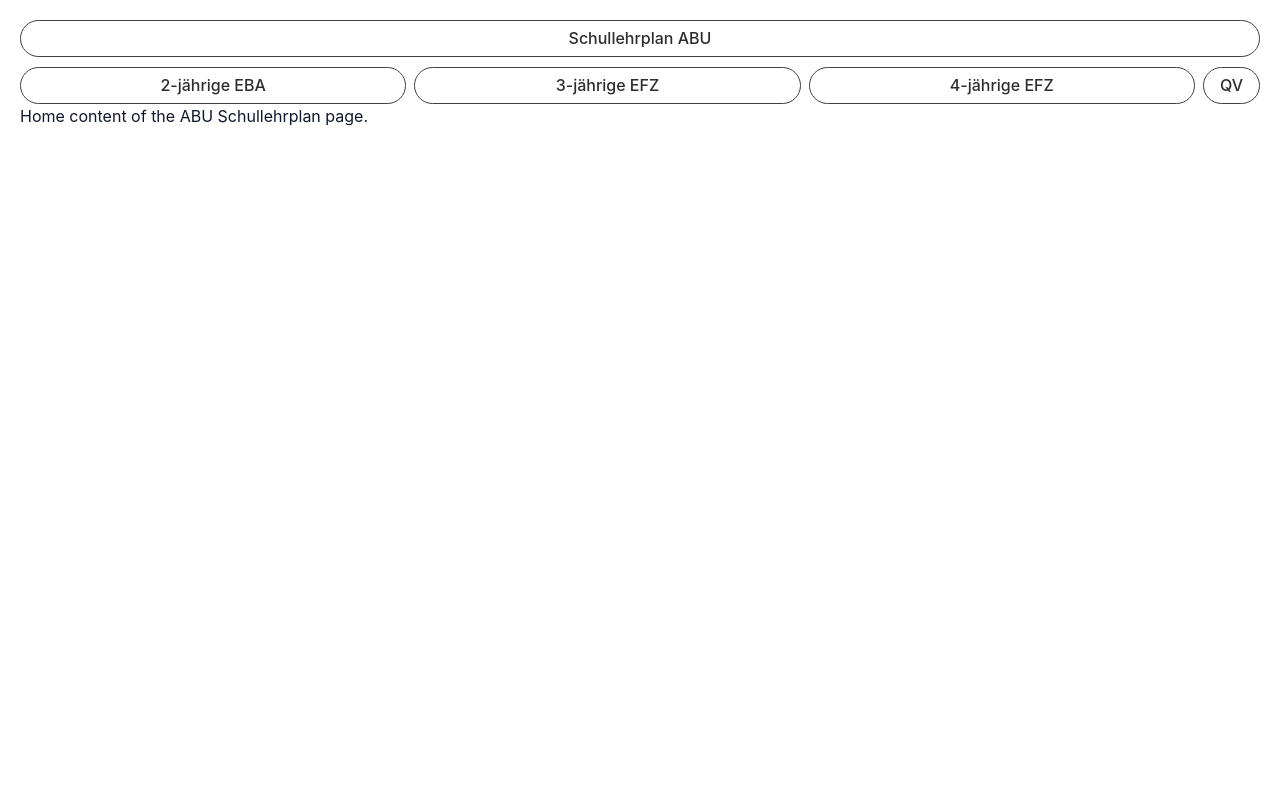
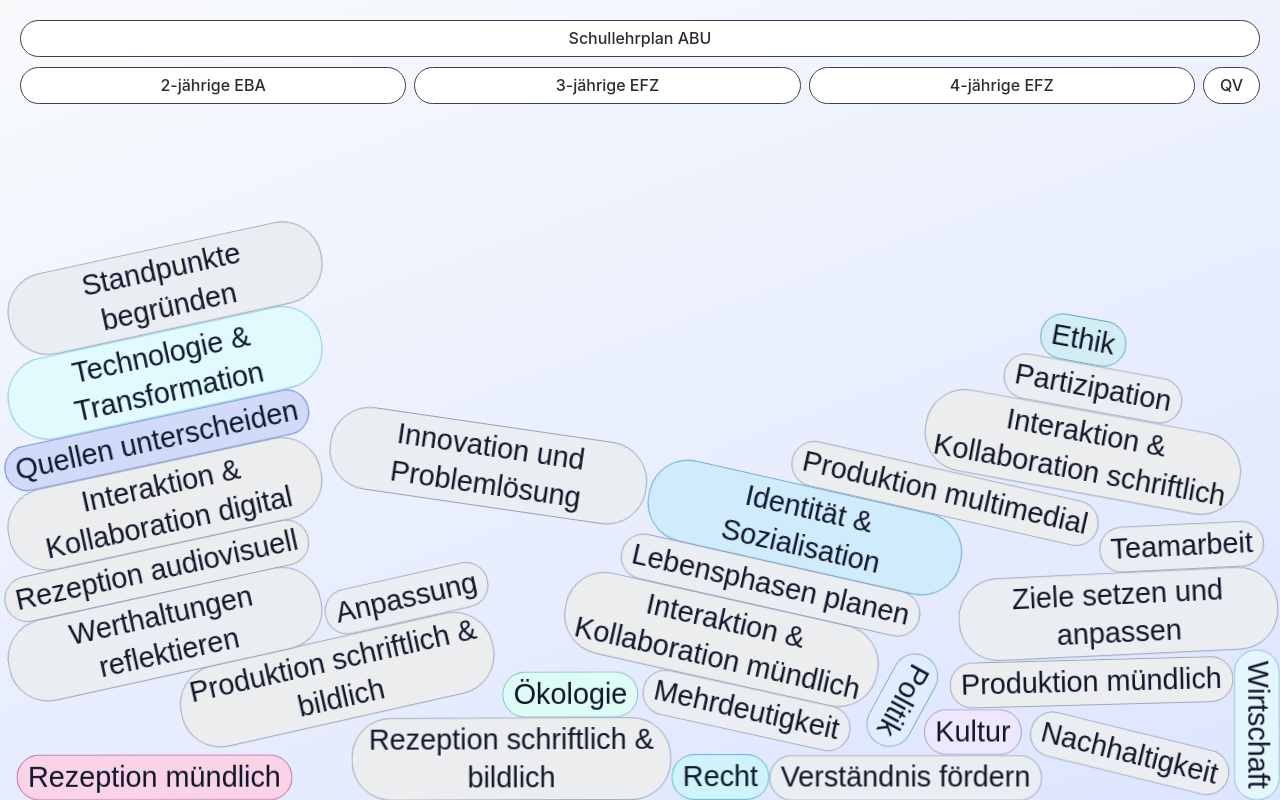
Before and after one commit to alles-negativ/schullehrplan-abu, a SvelteKit app: page / in a window 1280 px wide. Built offline with nearby package versions, Linux system fonts and the light colour scheme.

Commit message:
[test]: interactive physics start page

```diff
--- a/package.json
+++ b/package.json
@@ -16,6 +16,7 @@
 		"@sveltejs/adapter-static": "^3.0.10",
 		"@sveltejs/kit": "^2.57.0",
 		"@sveltejs/vite-plugin-svelte": "^7.0.0",
+		"@types/matter-js": "^0.20.2",
 		"@types/node": "^25.6.0",
 		"decap-server": "^3.7.0",
 		"svelte": "^5.55.2",
@@ -24,6 +25,7 @@
 		"vite": "^8.0.7"
 	},
 	"dependencies": {
-		"marked": "^18.0.3"
+		"marked": "^18.0.3",
+		"matter-js": "^0.20.0"
 	}
 }
--- /dev/null
+++ b/src/lib/components/InteractivePhysics.svelte
@@ -0,0 +1,207 @@
+<script lang="ts">
+    import { onMount } from "svelte";
+    import {
+        getAllCompetences,
+        type Competence,
+    } from "$lib/data/education-modes";
+
+    const competences = getAllCompetences();
+    let containerEl = $state<HTMLDivElement | null>(null);
+    let itemElements = new Map<string, HTMLButtonElement>();
+
+    const trackItem = (node: HTMLButtonElement, slug: string) => {
+        itemElements.set(slug, node);
+        return {
+            destroy() {
+                itemElements.delete(slug);
+            },
+        };
+    };
+
+    onMount(() => {
+        if (!containerEl) return;
+        const stage = containerEl;
+
+        let raf = 0;
+        let resizeObserver: ResizeObserver | null = null;
+
+        let worldBodies = new Map<string, import("matter-js").Body>();
+        let boundaries: import("matter-js").Body[] = [];
+
+        const setup = async () => {
+            const Matter = await import("matter-js");
+            const { Engine, World, Bodies, Body, Mouse, MouseConstraint } =
+                Matter;
+            const engine = Engine.create();
+            engine.gravity.y = 0.9;
+
+            const rebuildScene = () => {
+                const width = containerEl?.clientWidth ?? 0;
+                const height = containerEl?.clientHeight ?? 0;
+                if (!width || !height) return;
+
+                for (const boundary of boundaries)
+                    World.remove(engine.world, boundary);
+                for (const body of worldBodies.values())
+                    World.remove(engine.world, body);
+                worldBodies = new Map();
+                boundaries = [];
+
+                const wallThickness = 80;
+                boundaries = [
+                    Bodies.rectangle(
+                        width / 2,
+                        -wallThickness / 2,
+                        width,
+                        wallThickness,
+                        { isStatic: true },
+                    ),
+                    Bodies.rectangle(
+                        width / 2,
+                        height + wallThickness / 2,
+                        width,
+                        wallThickness,
+                        { isStatic: true },
+                    ),
+                    Bodies.rectangle(
+                        -wallThickness / 2,
+                        height / 2,
+                        wallThickness,
+                        height,
+                        { isStatic: true },
+                    ),
+                    Bodies.rectangle(
+                        width + wallThickness / 2,
+                        height / 2,
+                        wallThickness,
+                        height,
+                        { isStatic: true },
+                    ),
+                ];
+                World.add(engine.world, boundaries);
+
+                for (const competence of competences) {
+                    const el = itemElements.get(competence.slug);
+                    if (!el) continue;
+                    const itemWidth = el.offsetWidth || 120;
+                    const itemHeight = el.offsetHeight || 32;
+                    const x = 80 + Math.random() * Math.max(width - 160, 1);
+                    const y = 20 + Math.random() * Math.max(height * 0.3, 1);
+                    const body = Bodies.rectangle(x, y, itemWidth, itemHeight, {
+                        restitution: 0.75,
+                        friction: 0.02,
+                        frictionAir: 0.01,
+                    });
+                    worldBodies.set(competence.slug, body);
+                    World.add(engine.world, body);
+                }
+
+                const mouse = Mouse.create(stage);
+                const mouseConstraint = MouseConstraint.create(engine, {
+                    mouse,
+                    constraint: {
+                        stiffness: 0.2,
+                    },
+                });
+                World.add(engine.world, mouseConstraint);
+            };
+
+            rebuildScene();
+
+            const frame = () => {
+                Engine.update(engine, 1000 / 60);
+                for (const competence of competences) {
+                    const body = worldBodies.get(competence.slug);
+                    const el = itemElements.get(competence.slug);
+                    if (!body || !el) continue;
+                    const x = body.position.x - (el.offsetWidth || 120) / 2;
+                    const y = body.position.y - (el.offsetHeight || 32) / 2;
+                    el.style.transform = `translate(${x}px, ${y}px) rotate(${body.angle}rad)`;
+                }
+                raf = requestAnimationFrame(frame);
+            };
+
+            frame();
+
+            resizeObserver = new ResizeObserver(() => rebuildScene());
+            resizeObserver.observe(stage);
+
+            return () => {
+                cancelAnimationFrame(raf);
+                resizeObserver?.disconnect();
+                World.clear(engine.world, false);
+                Engine.clear(engine);
+            };
+        };
+
+        let teardown: (() => void) | void;
+        setup().then((cleanup) => {
+            teardown = cleanup;
+        });
+
+        return () => {
+            teardown?.();
+        };
+    });
+</script>
+
+<section class="interactive-wrap">
+    <div class="physics-stage" bind:this={containerEl}>
+        {#each competences as competence (competence.slug)}
+            <button
+                type="button"
+                class="pill"
+                style={`--pill-color: ${competence.color ?? "#64748b"}`}
+                use:trackItem={competence.slug}
+            >
+                {competence.title}
+            </button>
+        {/each}
+    </div>
+</section>
+
+<style>
+    .interactive-wrap {
+        position: fixed;
+        inset: 0;
+        z-index: -1;
+        width: 100vw;
+        height: 100vh;
+        padding: 0;
+        background: linear-gradient(160deg, #f8fafc, #dde5ff);
+    }
+
+    .physics-stage {
+        position: relative;
+        width: 100%;
+        height: 100%;
+        overflow: hidden;
+        border: 0;
+        border-radius: 0;
+    }
+
+    .pill {
+        position: absolute;
+        left: 0;
+        top: 0;
+        display: inline-flex;
+        align-items: center;
+        border-radius: 40px;
+        border: 1px solid color-mix(in srgb, var(--pill-color) 45%, #94a3b8);
+        background: color-mix(in srgb, var(--pill-color) 20%, white);
+        color: #0f172a;
+        padding: 0.2rem 0.65rem;
+        font-size: 1.8rem;
+        font-weight: 300;
+        line-height: 1.3;
+        max-width: 20rem;
+        /* white-space: nowrap; */
+        user-select: none;
+        cursor: grab;
+        will-change: transform;
+    }
+
+    .pill:active {
+        cursor: grabbing;
+    }
+</style>
--- a/src/routes/+layout.svelte
+++ b/src/routes/+layout.svelte
@@ -10,6 +10,15 @@
     <link rel="icon" href={favicon} />
 </svelte:head>
 
-<Navigation />
+<div class="page-foreground">
+    <Navigation />
 
-{@render children()}
+    {@render children()}
+</div>
+
+<style>
+    .page-foreground {
+        position: relative;
+        z-index: 1;
+    }
+</style>
--- a/src/routes/+page.svelte
+++ b/src/routes/+page.svelte
@@ -1,5 +1,5 @@
 <script lang="ts">
-    import { marked } from "marked";
+    import InteractivePhysics from "$lib/components/InteractivePhysics.svelte";
 </script>
 
-<p>Home content of the ABU Schullehrplan page.</p>
+<InteractivePhysics />
--- a/src/routes/qv/+page.svelte
+++ b/src/routes/qv/+page.svelte
@@ -3,6 +3,5 @@
 </svelte:head>
 
 <main>
-    <h1>QV</h1>
     <p>Inhalt folgt.</p>
 </main>
```
Also changed, not shown: 1 other file (tests, documents, lock files or other folders).
